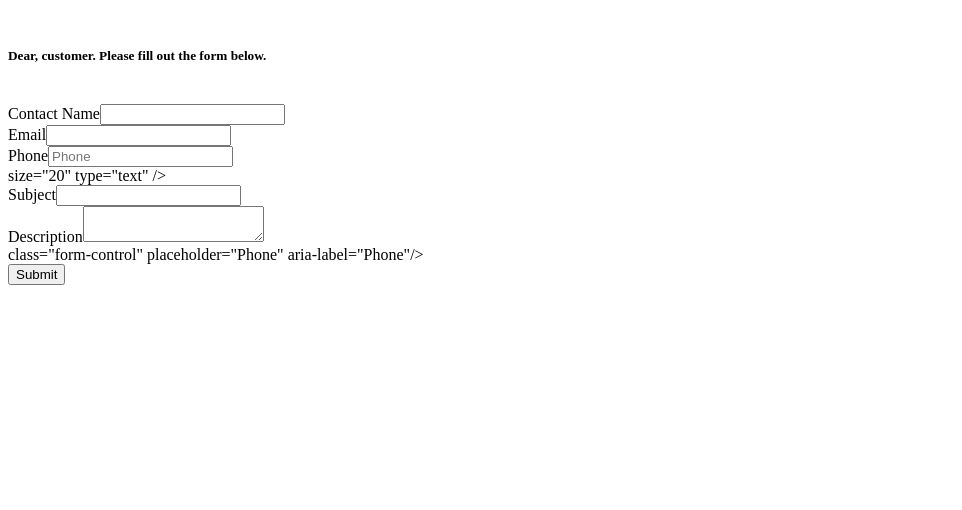
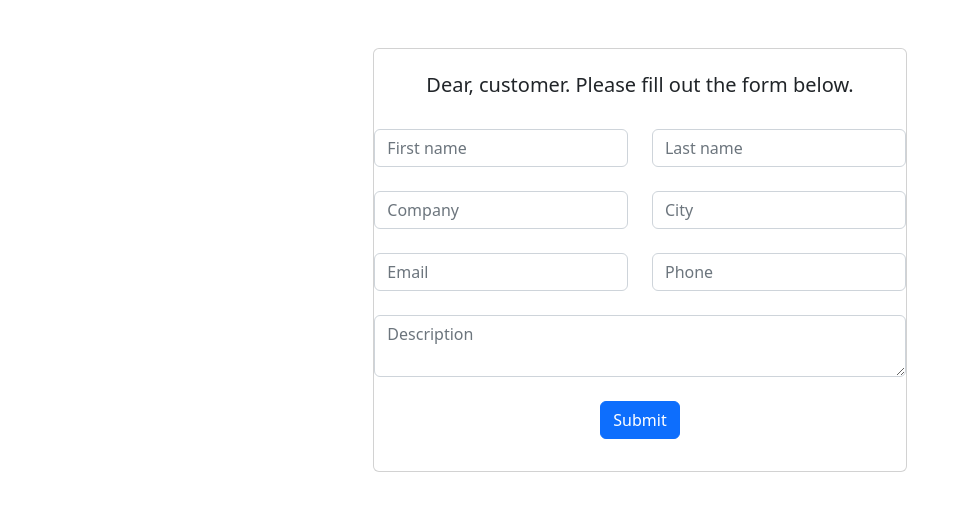
Before and after one commit to Shabnamiskandarova/newpropmng, a plain HTML site: page index.html in a window 1280 px wide. Shown: the whole page, without its empty margins (0-962 px from the left). Drawn offline with nearby package versions, Linux system fonts and the light colour scheme.

Commit message:
Update index.html

```diff
--- a/index.html
+++ b/index.html
@@ -1,45 +1,57 @@
-<!--  ----------------------------------------------------------------------  -->
-<!--  NOTE: Please add the following <META> element to your page <HEAD>.      -->
-<!--  If necessary, please modify the charset parameter to specify the        -->
-<!--  character set of your HTML page.                                        -->
-<!--  ----------------------------------------------------------------------  -->
+<html lang="en">
+  <head>
+    <meta charset="utf-8">
+    <meta name="viewport" content="width=device-width, initial-scale=1">
+    <META HTTP-EQUIV="Content-type" CONTENT="text/html; charset=UTF-8">
+    <title>Bootstrap demo</title>
+    <link href="https://cdn.jsdelivr.net/npm/bootstrap@5.2.0/dist/css/bootstrap.min.css" rel="stylesheet" integrity="sha384-gH2yIJqKdNHPEq0n4Mqa/HGKIhSkIHeL5AyhkYV8i59U5AR6csBvApHHNl/vI1Bx" crossorigin="anonymous">
+  </head>
+  <body>
 
-<META HTTP-EQUIV="Content-type" CONTENT="text/html; charset=UTF-8">
+  <div class="mt-5 col-5 card text-center mx-auto">
+      <br>
+      <h5>Dear, customer. Please fill out the form below.</h5><br>
+      <form action="https://test.salesforce.com/servlet/servlet.WebToLead?encoding=UTF-8" method="POST" class="mx-auto" >
 
-<!--  ----------------------------------------------------------------------  -->
-<!--  NOTE: Please add the following <FORM> element to your page.             -->
-<!--  ----------------------------------------------------------------------  -->
 
-<form action="https://webto.salesforce.com/servlet/servlet.WebToCase?encoding=UTF-8" method="POST">
+        <input type=hidden name="oid" value="00D2z0000001Lts">
+        <input type=hidden name="retURL" value="http://">
 
-<input type=hidden name="orgid" value="00D8d000005zGCB">
-<input type=hidden name="retURL" value="https://netmediallc2-dev-ed.lightning.force.com/lightning/o/Case/list?filterName=00B8d000009HIkDEAW">
+      <div class="row text-center">
+        <div class="col-6">
+          <input  class="form-control" id="first_name" placeholder="First name" aria-label="First name" name="first_name" type="text" /><br>
+        </div>
+        <div class="col-6">
+          <input type="text" class="form-control" placeholder="Last name" aria-label="Last name" id="last_name"  name="last_name">
+        </div>
+      </div>
+      <div class="row">
+        <div class="col-6">
+          <input  id="company" name="company" type="text" class="form-control" placeholder="Company" aria-label="Company" /><br>
+        </div>
+        <div class="col-6">
+          <input  id="city" name="city" type="text" class="form-control" placeholder="City" aria-label="City" /><br>
+        </div>
+      </div>
+      <div class="row">
+        <div class="col-6">
+          <input  id="email" name="email" type="email" class="form-control" placeholder="Email" aria-label="Email"/><br>
+        </div>
+        <div class="col-6">
+          <input  id="phone" name="phone" type="text" class="form-control" placeholder="Phone" aria-label="Phone"/><br>
+        </div>
+      </div>
+      <div class="row">
+        <div class="col-12">
+          <textarea name="description" class="form-control" placeholder="Description" aria-label="Description"></textarea><br>
+        </div>
+      </div>
 
-<!--  ----------------------------------------------------------------------  -->
-<!--  NOTE: These fields are optional debugging elements. Please uncomment    -->
-<!--  these lines if you wish to test in debug mode.                          -->
-<!--  <input type="hidden" name="debug" value=1>                              -->
-<!--  <input type="hidden" name="debugEmail"                                  -->
-<!--  value="shabnamiskandarova2020@gmail.com">                               -->
-<!--  ----------------------------------------------------------------------  -->
+      <input type="submit" name="submit" class="btn btn-primary mb-3"><br>
 
-  <body>
-<div class="mt-5 col-5 card text-center mx-auto">
-      <br>
-   <h5>Dear, customer. Please fill out the form below.</h5><br>
-<label for="name">Contact Name</label><input  id="name" maxlength="80" name="name" size="20" type="text" /><br>
+      </form>
+  </div>
 
-<label for="email">Email</label><input  id="email" maxlength="80" name="email" size="20" type="text" /><br>
-
-<div class="col-6"><label for="phone">Phone</label><input  id="phone" maxlength="40" name="phone"class="form-control" placeholder="Phone" aria-label="Phone"/><br> size="20" type="text" /><br>
-  </div>
-<label for="subject">Subject</label><input  id="subject" maxlength="80" name="subject" size="20" type="text" /><br>
-
-<label for="description">Description</label><textarea name="description"></textarea><br>
-
-           class="form-control" placeholder="Phone" aria-label="Phone"/><br>
-        </div>
-<input type="submit" name="submit">
-
-</form>
+    <script src="https://cdn.jsdelivr.net/npm/bootstrap@5.2.0/dist/js/bootstrap.bundle.min.js" integrity="sha384-A3rJD856KowSb7dwlZdYEkO39Gagi7vIsF0jrRAoQmDKKtQBHUuLZ9AsSv4jD4Xa" crossorigin="anonymous"></script>
   </body>
+</html>
```
